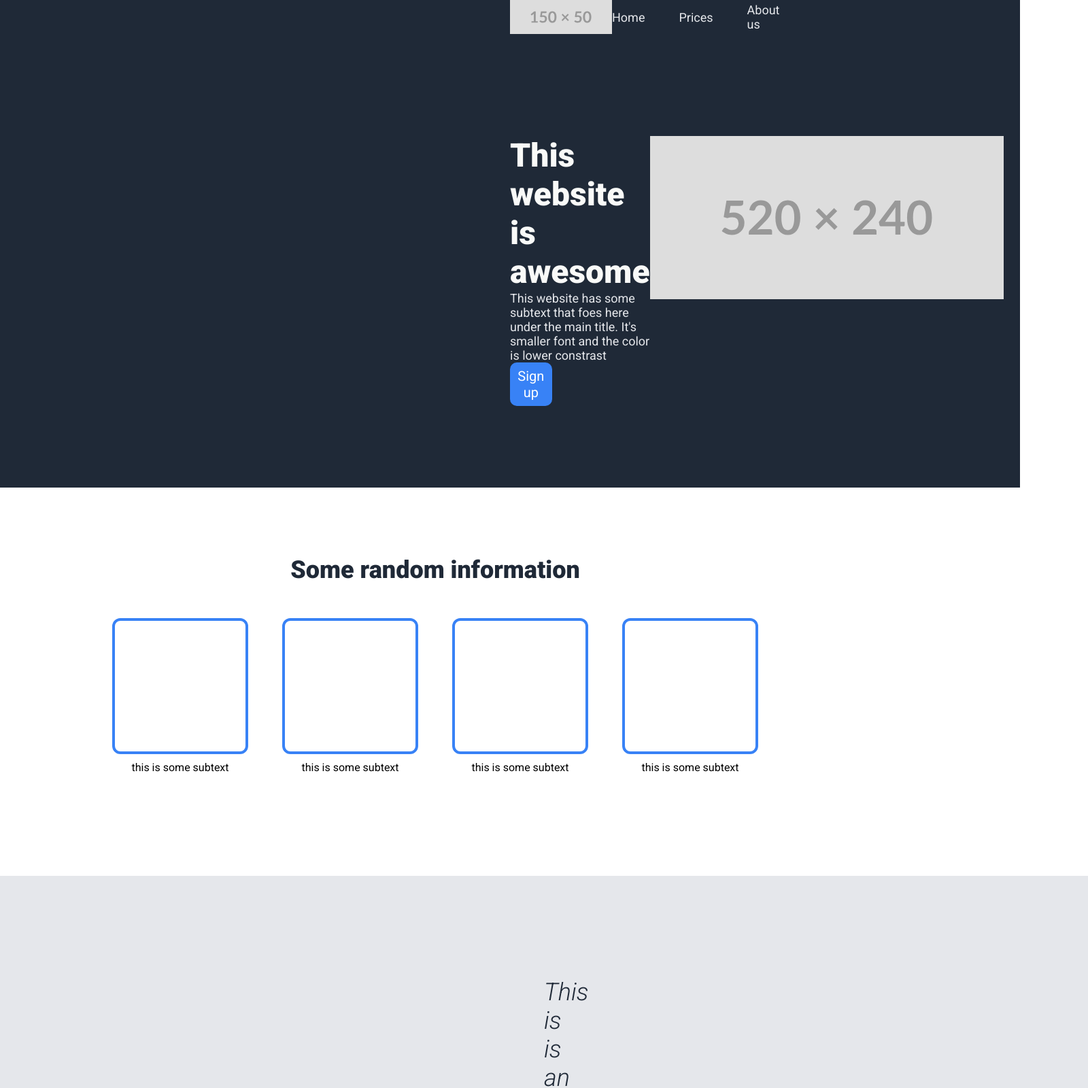
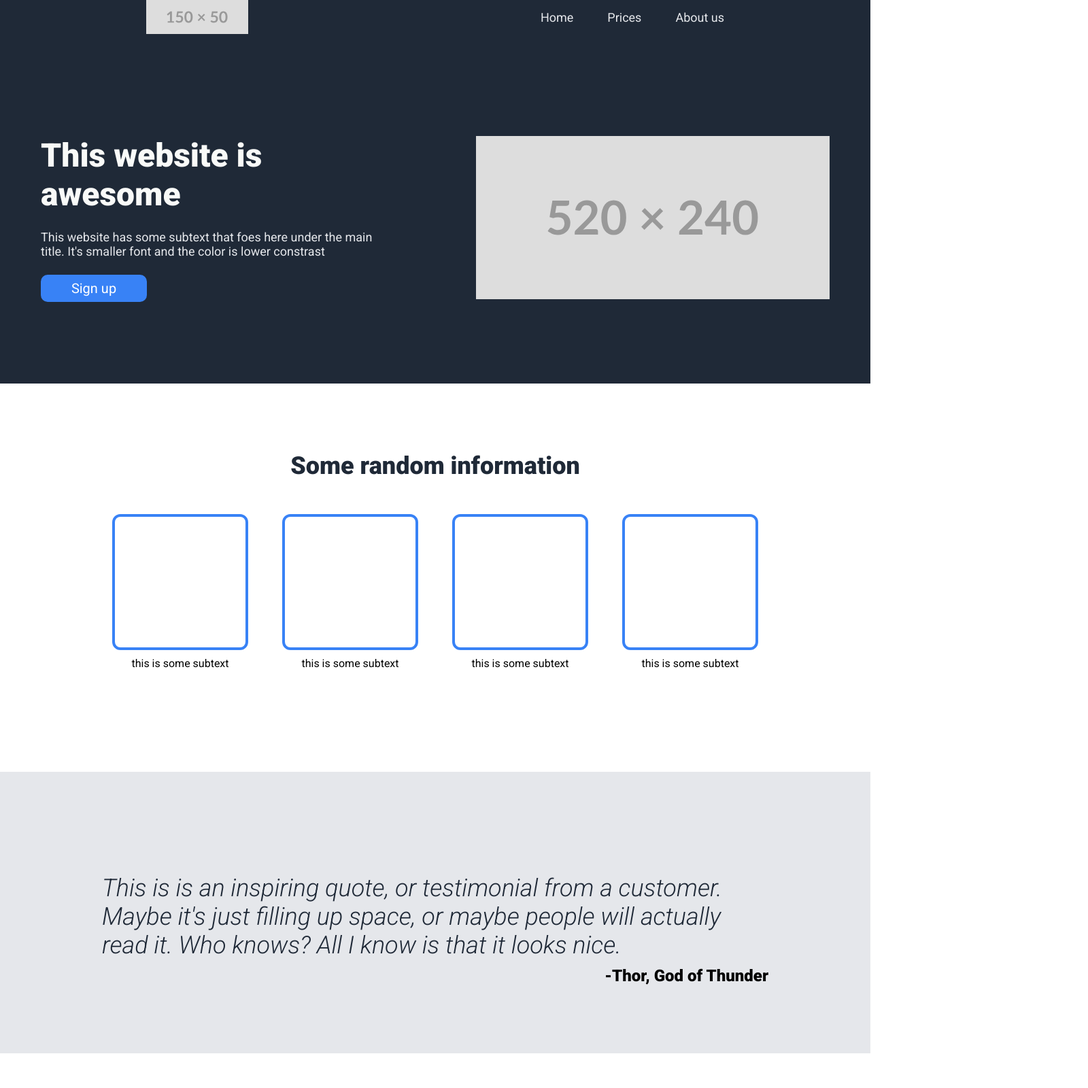
Before and after one commit to webofpies/landing-page, a plain HTML site: page index.html in a window 1280 px wide. Shown: the top 1600 px of the page at 68% size, 1600 px wide, since content can reach past the window. After the commit the page ends 1549 px from the top, so only its background shows below. Drawn offline with Linux system fonts and the light colour scheme; a web font is replaced by a local one.

Commit message:
fixed so resizing works better

```diff
--- a/styles.css
+++ b/styles.css
@@ -6,8 +6,9 @@
 }
 
 main {
-    padding: 0 750px 120px 750px;
+    /* padding: 0 750px 120px 750px; */
     background-color: #1F2937;
+    padding-bottom: 120px;
 }
 
 .section-main {
@@ -16,7 +17,7 @@ main {
 
 header, .section-main {
     display: flex;
-    justify-content: space-between;
+    justify-content: space-around;
     /* border: 2px solid red; */
 }
 
@@ -53,6 +54,7 @@ a {
     width: 520px;
     /* border: 2px solid red; */
     justify-content: space-between;
+    flex-shrink: 0;
 }
 
 .button-signup {
@@ -100,14 +102,17 @@ h2 {
 
 .section-3 {
     background-color: #E5E7EB;
-    padding: 150px 800px 100px 800px;
+    padding: 150px 150px 100px 150px;
 }
 
 .section-3 h3 {
     font-size: 36px;
     font-style: italic;
     font-weight: lighter;
-    color: #1F2937
+    color: #1F2937;
+    text-align: left;
+    /* padding-left: 150px; */
+    /* padding-right: 150px; */
 }
 
 .section-3 p {
@@ -115,4 +120,5 @@ h2 {
     font-size: 24px;
     font-weight: bold;
     margin-top: 10px;
+    /* padding-right: 150px; */
 }
```
